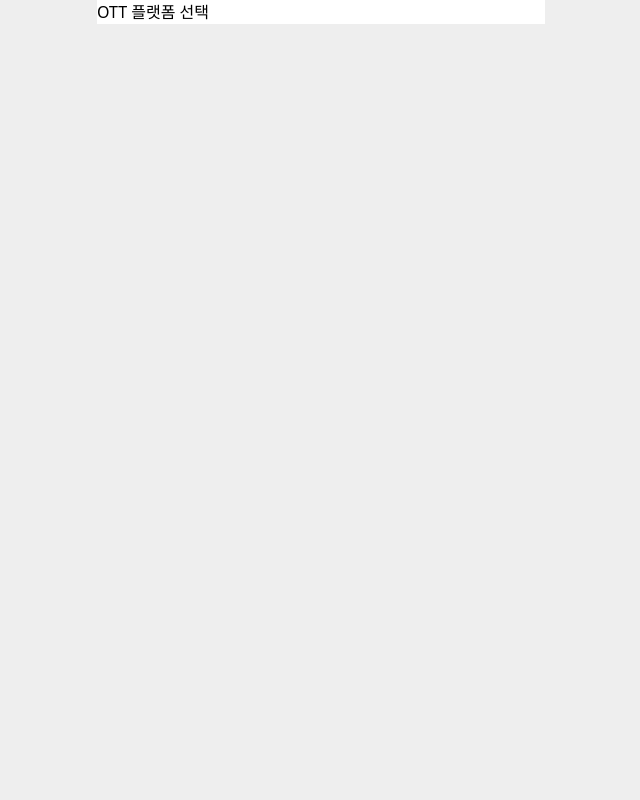
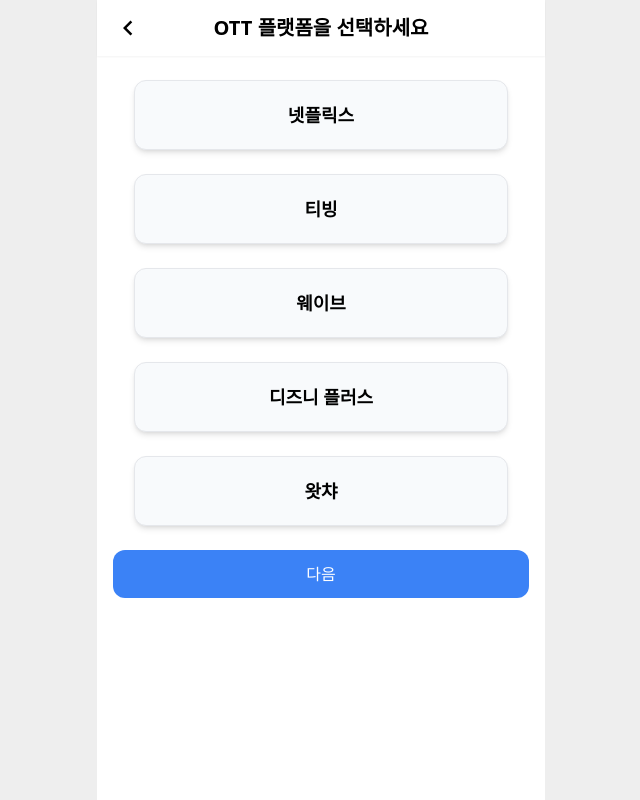
Before and after one commit to frontWeb-dev/watch-together, a Next.js app: page /select-service in a window 1280 px wide. Shown: the whole page, without its empty margins (319-959 px from the left). Built offline with nearby package versions, Linux system fonts and the light colour scheme.

Commit message:
feat: 플랫폼 선택 페이지

```diff
--- a/app/select-service/page.tsx
+++ b/app/select-service/page.tsx
@@ -1,3 +1,48 @@
+"use client";
+import Button from "@/components/Button";
+import Header from "@/components/Header";
+import { services } from "@/mocks/service";
+import { useSearchParams } from "next/navigation";
+import { useEffect, useState } from "react";
+
 export default function Page() {
-  return <div>OTT 플랫폼 선택</div>;
+  const [ottId, setOttId] = useState(0);
+  const searchParams = useSearchParams();
+  const role = searchParams.get("role");
+
+  console.log(role);
+  return (
+    <>
+      <Header title="OTT 플랫폼을 선택하세요" goBack="/select-role" />
+
+      <div className="relative flex h-screen w-full flex-col items-center space-y-6 px-4 pt-20">
+        {services.map((service) => (
+          <div
+            key={service.id}
+            onClick={() => setOttId(service.id)}
+            className="flex w-[90%] flex-col justify-center rounded-xl border bg-slate-50 py-5 text-center shadow-md"
+          >
+            <h3 className="text-lg font-bold">{service.name}</h3>
+            {ottId === service.id && (
+              <p>
+                월 이용료 : <span>{service.pay.toLocaleString("ko-kr")} 원</span>
+                <br />
+                가치와치에서는
+                <span className="font-bold">
+                  {" "}
+                  월{" "}
+                  {role === "true"
+                    ? service.leader.toLocaleString("ko-kr")
+                    : service.member.toLocaleString("ko-kr")}{" "}
+                  원
+                </span>
+              </p>
+            )}
+          </div>
+        ))}
+
+        <Button text="다음" common large />
+      </div>
+    </>
+  );
 }
--- a/components/Button.tsx
+++ b/components/Button.tsx
@@ -14,7 +14,7 @@
       onClick={onclick}
       {...rest}
       className={joinClass(
-        "relative rounded-lg text-white",
+        "relative rounded-xl text-white",
         large ? "w-full py-3" : "w-[48%] py-2",
         common ? "bg-blue-500" : "bg-black"
       )}
--- a/components/Header.tsx
+++ b/components/Header.tsx
@@ -13,9 +13,9 @@
   };
 
   return (
-    <header className="z-1000 fixed flex h-14 w-full max-w-md items-center justify-center bg-white py-4 shadow-sm">
+    <header className="fixed z-[1000] flex h-14 w-full max-w-md items-center justify-center bg-white py-4 shadow-sm">
       {goBack && (
-        <button onClick={() => clickBack(goBack)} className="absolute left-4">
+        <button onClick={() => clickBack(goBack)} className="absolute left-4 cursor-pointer">
           <span className="sr-only">뒤로가기</span>
           <MdKeyboardArrowLeft size={30} />
         </button>
--- /dev/null
+++ b/mocks/service.ts
@@ -0,0 +1,7 @@
+export const services = [
+  { id: 1, name: "넷플릭스", pay: 9900, leader: 2975, member: 3375 },
+  { id: 2, name: "티빙", pay: 9900, leader: 2975, member: 3375 },
+  { id: 3, name: "웨이브", pay: 9900, leader: 2975, member: 3375 },
+  { id: 4, name: "디즈니 플러스", pay: 9900, leader: 2975, member: 3375 },
+  { id: 5, name: "왓챠", pay: 9900, leader: 2975, member: 3375 },
+];
```
